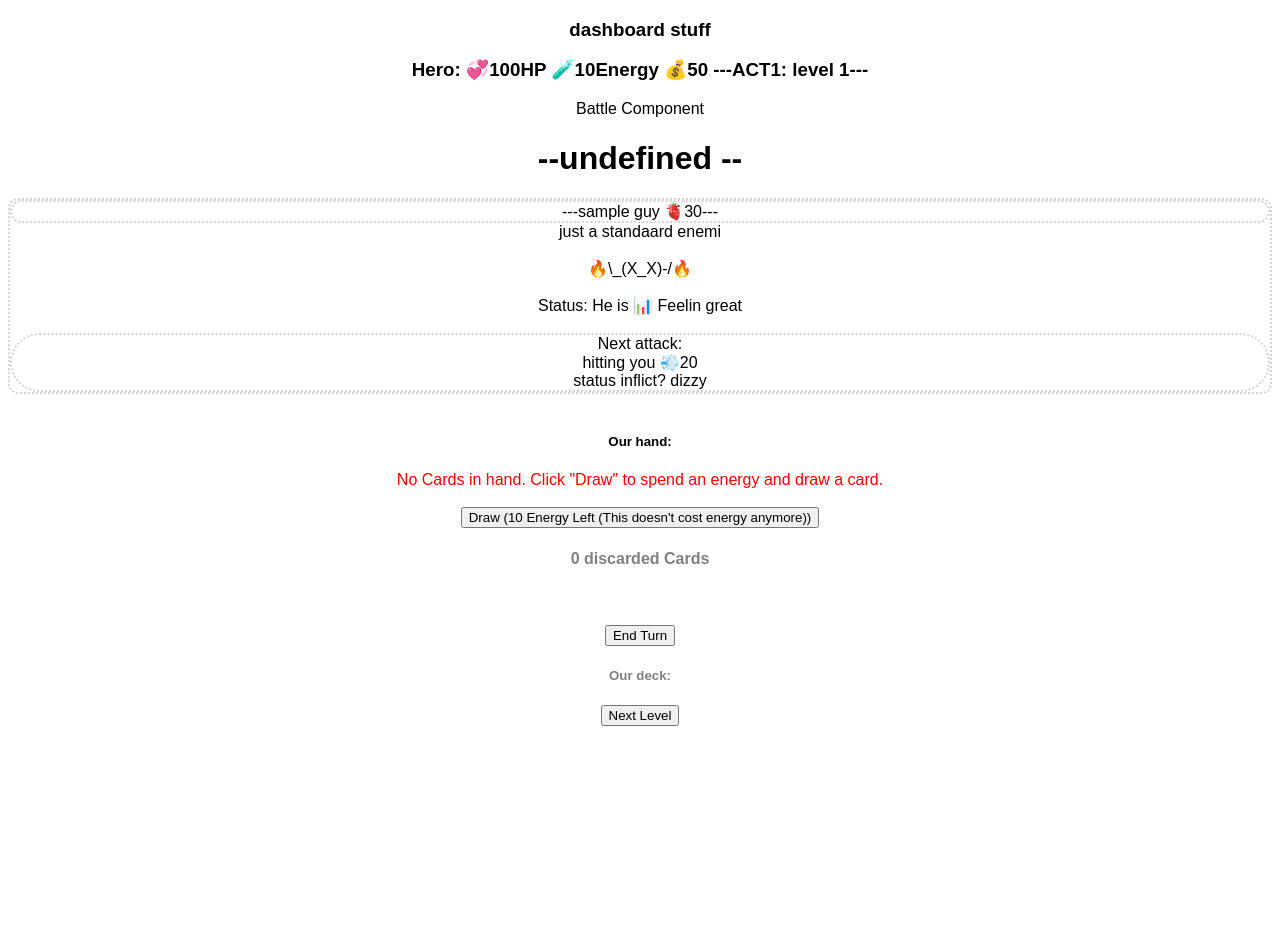
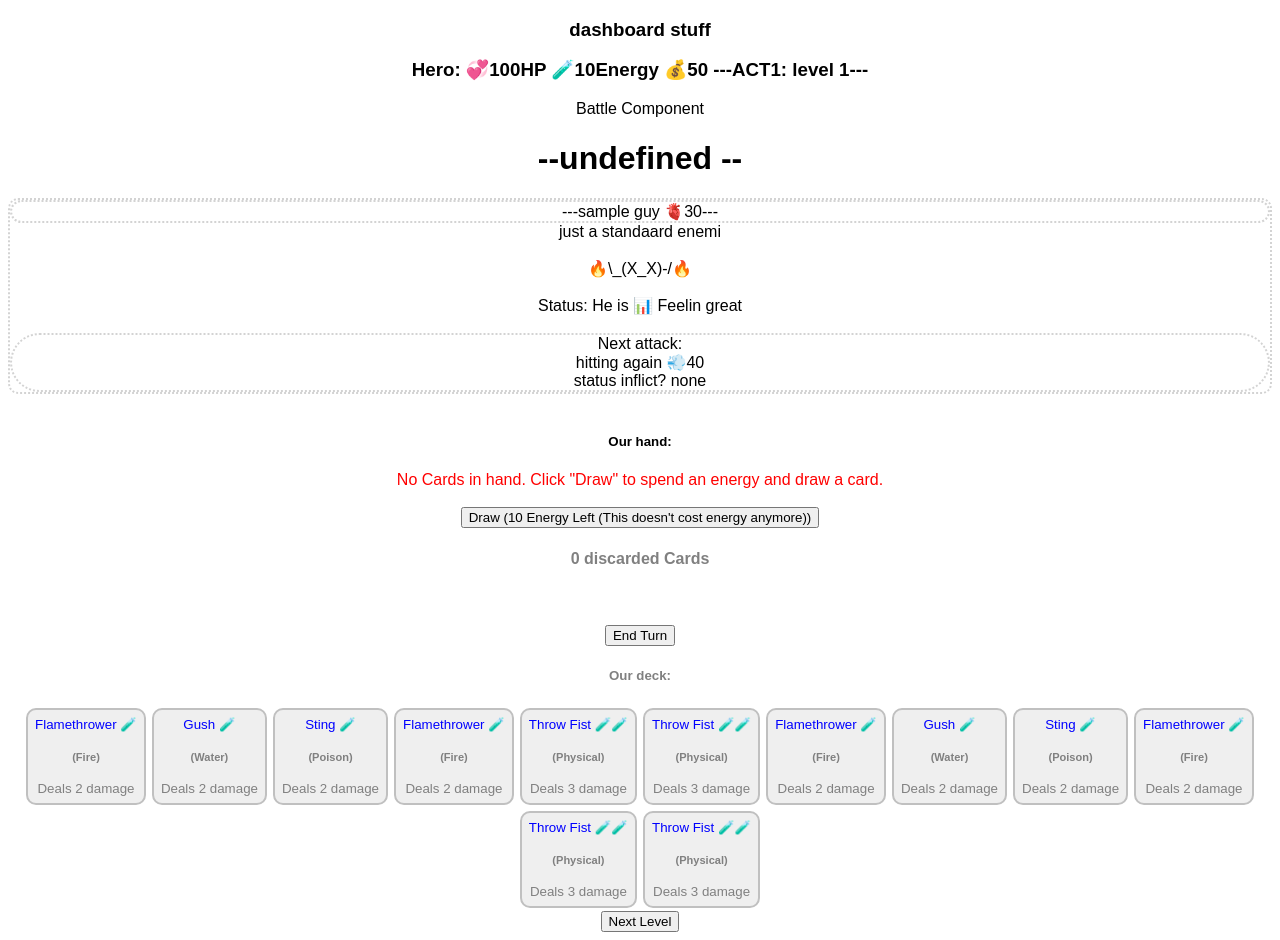
Before and after one commit to p0cket/card-game-fun, a React (Create React App) app: page / in a window 1280 px wide. Both pictures are taken after a click on the button "Next Level". Before the commit the page ends 800 px from the top, so only its background shows below. Built offline with nearby package versions, Linux system fonts and the light colour scheme.

Commit message:
chore: more refactoring, clearing some logs

```diff
--- a/package.json
+++ b/package.json
@@ -7,10 +7,12 @@
   "dependencies": {
     "react": "18.0.0",
     "react-dom": "18.0.0",
-    "react-scripts": "4.0.0"
+    "react-scripts": "^5.0.1"
   },
   "devDependencies": {
     "@babel/runtime": "7.13.8",
+    "eslint": "^8.20.0",
+    "eslint-plugin-react": "^7.30.1",
     "typescript": "4.1.3"
   },
   "scripts": {
--- a/src/App.js
+++ b/src/App.js
@@ -1,13 +1,14 @@
 import "./styles.css";
 import Screen from "./components/Screen";
-import React, { useReducer } from "react";
+import { useReducer } from "react";
 import mapGenerator from "./components/mapGenerator";
-import enemies from "./components/enemies";
+import { enemies, startingData, startingDeck } from "./components/consts";
 
 export const ACTIONS = {
   SET_SCENE: "set_scene",
   SET_MYDATA: "set-mydata",
   SET_ENEMY: "set-enemy",
+  SET_DECK: "set-deck",
   SET_ALERT: "set_alert",
   DRAW_CARD: "draw-card",
   PLAY_CARD: "play-card",
@@ -17,7 +18,7 @@ export const ACTIONS = {
 };
 
 function reducer(gameData, action) {
-  //@TODO when you get a chance, destructure it all
+  // @TODO when you get a chance, destructure it all
   // const {payload} = action;
   switch (action.type) {
     case ACTIONS.SET_SCENE:
@@ -38,6 +39,8 @@ function reducer(gameData, action) {
         ...gameData,
         alert: action.payload.alert,
       };
+    case ACTIONS.SET_DECK:
+      return { ...gameData, deck: action.payload };
     case ACTIONS.DRAW_CARD:
       if (gameData.deck.length > 0) {
         gameData.battle.hand = [...gameData.battle.hand, gameData.deck[0]];
@@ -57,31 +60,55 @@ function reducer(gameData, action) {
       }
     case ACTIONS.PLAY_CARD:
       if (gameData.hero.energy >= action.payload.cost) {
-        gameData.battle.enemy.health =
-          gameData.battle.enemy.health - action.payload.damage;
-        gameData.hero.energy = gameData.hero.energy - action.payload.cost;
-        if (gameData.battle.enemy.health <= 0) {
+        if (gameData.battle.enemy.health - action.payload.damage <= 0) {
           console.log(`you defeated the enemy!`);
+          //also use energy needed to make the card
+          //end battle logic
+          //move to next scene
         }
+        return {
+          ...gameData,
+          battle: {
+            ...gameData.battle,
+            enemy: {
+              ...gameData.battle.enemy,
+              health: gameData.battle.enemy.health - action.payload.damage,
+              energy: gameData.hero.energy - action.payload.cost,
+            },
+          },
+        };
       } else {
         gameData.alert = "Not enough energy to play that card :( ";
       }
       //put the card in the discard
-      return { ...gameData };
+      return gameData;
     case ACTIONS.DISCARD_CARD:
-      gameData.battle.discarded = [
-        ...gameData.battle.discarded,
-        action.payload.cardToRemove,
-      ];
-      return gameData;
-    case ACTIONS.BEGIN_BATTLE:
-      // CAN I DO THIS
-      //this should set the screen to be battle screen
-      gameData.battle.beginning = true;
+      return {
+        ...gameData,
+        battle: {
+          ...gameData.battle,
+          discarded: [
+            ...gameData.battle.discarded,
+            action.payload.cardToRemove,
+          ],
+        },
+      };
+    case ACTIONS.BEGIN_BATTLE: {
+      let shuffledDeck = [];
+      if (gameData.deck.length > 0) {
+        let shuffledDeck = shuffle(startingDeck);
+      } else {
+        let shuffledDeck = shuffle(gameData.length);
+      }
       //then decide the opponent
       setEnemyHandler(gameData, action.payload.enemy);
       setEnemyAtkHandler(gameData, action.payload.startingAtk);
-      return {...gameData};
+      return {
+        ...gameData,
+        battle: { ...gameData.battle, beginning: true },
+        deck: shuffledDeck,
+      };
+    }
     case ACTIONS.END_TURN: {
       const finalHealth = gameData.hero.health - action.payload.damage;
       if (finalHealth > 0) {
@@ -91,7 +118,7 @@ function reducer(gameData, action) {
       } else {
         console.log(`game over man :)`);
       }
-      return {...gameData};
+      return { ...gameData };
     }
     default:
       console.log(`no action type matched, returning gameData`);
@@ -99,100 +126,28 @@ function reducer(gameData, action) {
   }
 }
 
+let map = mapGenerator();
+
 function setEnemyHandler(gameData, action) {
-  // this replaces SET_ENEMY
-  gameData.battle.enemy = action;
-  // ourSetEnemy = action
-  return gameData;
+  return { ...gameData, battle: { ...gameData.battle, enemy: action } };
 }
 function setEnemyAtkHandler(gameData, action) {
-  // this replaces SET_ENEMY_ATTACK
-  gameData.battle.enemy.nextAttack = action;
-  return gameData;
+  return {
+    ...gameData,
+    battle: {
+      ...gameData.battle,
+      enemy: { ...gameData.battle.enemy, nextAttack: action },
+    },
+  };
 }
 
-let startingData = {
-  deck: [],
-  gold: 50,
-  hero: {
-    health: 100,
-    energy: 10,
-    status: "Feeling Fine",
-  },
-  battle: {
-    enemy: {
-      name: "sample guy",
-      bio: "just a standaard enemi",
-      health: "30",
-      energy: 6,
-      status: "Feelin great",
-      nextAttack: "none",
-      attacks: [
-        {
-          name: "hitting you",
-          type: "hit",
-          damage: 20,
-          status: "dizzy",
-        },
-        {
-          name: "hitting again",
-          type: "hit",
-          damage: 40,
-          status: "none",
-        },
-      ],
-    },
-
-    hand: [],
-    discarded: [],
-    beginning: false,
-  },
-  curScene: { scene: "intro", lvl: 0 },
-  alert: "",
+const shuffle = (array) => {
+  return array.sort(() => Math.random() - 0.5);
 };
-
-const types = ["Fire", "Water", "Blood", "Poison"];
-const names = ["FireBreath", "WaterGun", "LifeSteal", "ToxicSplash"];
-const numbers = [1, 2, 3, 4, 5, 6];
-let deck = [];
-let shuffDeck = new Set();
-let preparedDeck = [];
-let map = mapGenerator();
-
-const makeDeck = (emptyDeck) => {
-  for (let i = 0; i < numbers.length; i++) {
-    for (let j = 0; j < types.length; j++) {
-      emptyDeck.push({
-        type: types[j],
-        name: names[j],
-        num: numbers[i],
-        cost: 1,
-      });
-    }
-  }
-};
-
-const shuffle = (thisDeck, shuffledDeck) => {
-  let i = 0;
-  while (i < thisDeck.length) {
-    let num = Math.floor(Math.random() * thisDeck.length);
-    if (!shuffledDeck.has(thisDeck[num])) {
-      shuffledDeck.add(thisDeck[num]);
-      i++;
-    }
-  }
-  //set back from a Set() to an Array
-  preparedDeck = [...shuffledDeck];
-};
-
-makeDeck(deck);
-shuffle(deck, shuffDeck);
 
 export default function App() {
   const [gameData, dispatch] = useReducer(reducer, startingData);
 
-  //---enemy and enemy attack functions
-  // randomness is not pure, time, are all impurity
   const decideEnemy = () => {
     const rndm = Math.floor(Math.random * enemies.length);
     console.log("deciding enemy:", rndm, enemies[rndm], enemies);
@@ -206,17 +161,15 @@ export default function App() {
     const nextATK = gameData.battle.enemy.attacks[randomizeATK];
     return nextATK;
   };
-  //--
+
   const loadNextLevel = () => {
     console.log(`loadNextLevel`);
-    // console.log(` map[gameData.curScene.lvl + 1]: ${map[gameData.curScene.lvl + 1]} , gameData.curScene.lvl + 1:  ${gameData.curScene.lvl + 1}  ]`)
     const nextLevel = {
       scene: map[gameData.curScene.lvl + 1],
       lvl: gameData.curScene.lvl + 1,
     };
     dispatch({ type: ACTIONS.SET_SCENE, payload: nextLevel });
 
-    //I think I can do two dispatches
     const curLevelNum = gameData.curScene.lvl;
     const levelToSet = map[curLevelNum];
     if (levelToSet === "battle") {
@@ -224,13 +177,11 @@ export default function App() {
       const startingAtk = decideEnemyATK();
       dispatch({
         type: ACTIONS.BEGIN_BATTLE,
-        // payload: "start",
-        // enemy: decidedEnemy,
-        // startingAtk: startingAtk,
         payload: {
-          enemy:decidedEnemy,
-          startingAtk: startingAtk
-        }
+          enemy: decidedEnemy,
+          startingAtk: startingAtk,
+          deck: gameData.deck,
+        },
       });
     }
   };
--- a/src/components/Battle.js
+++ b/src/components/Battle.js
@@ -1,8 +1,5 @@
-import PropTypes from 'prop-types';
-import React from 'react';
 import Card from "./Card";
 import Enemy from "./Enemy";
-import { useState, useEffect, useCallback } from "react";
 import ACTIONS from "../App";
 
 const Battle = ({ gameData, dispatch }) => {
@@ -39,13 +36,15 @@ const Battle = ({ gameData, dispatch }) => {
     // let enemyAtk = decideEnemyAtk()
     dispatch({
       type: ACTIONS.END_TURN,
-      payload: {atk: enemyAtk},
+      payload: { atk: enemyAtk },
     });
   };
 
   // 5 cases: beginning, inBattle, victory, reward screen, loss
   // just change the scene to victory, pass the data,
-  const BattleElement = () => {
+  //  {/* different phases will be done through scene changes */}
+  // {!gameData.battle.beginning && <BattleElement />}
+
   return (
     <>
       Battle Component
@@ -85,16 +84,6 @@ const Battle = ({ gameData, dispatch }) => {
   );
 };
 
-  return (
-    <>
-      {/* different phases will be done through scene changes */}
-      {!gameData.battle.beginning && <BattleElement />}
-    </>
-  );
-
-
-};
-
 Card.propTypes = {
   // props.gameData: PropTypes.object,
   // props.dispatch: PropTypes.func,
--- /dev/null
+++ b/src/components/consts.js
@@ -0,0 +1,97 @@
+export const startingDeck = [
+  {type: "Fire", name: "Flamethrower", num: 2, cost: 1},
+  {type: "Water", name: "Gush", num: 2, cost: 1},
+  {type: "Poison", name: "Sting", num: 2, cost: 1},
+  {type: "Fire", name: "Flamethrower", num: 2, cost: 1},
+  {type: "Physical", name: "Throw Fist", num: 3, cost: 2},
+  {type: "Physical", name: "Throw Fist", num: 3, cost: 2},
+  {type: "Fire", name: "Flamethrower", num: 2, cost: 1},
+  {type: "Water", name: "Gush", num: 2, cost: 1},
+  {type: "Poison", name: "Sting", num: 2, cost: 1},
+  {type: "Fire", name: "Flamethrower", num: 2, cost: 1},
+  {type: "Physical", name: "Throw Fist", num: 3, cost: 2},
+  {type: "Physical", name: "Throw Fist", num: 3, cost: 2},
+];
+
+export const startingData = {
+  deck: startingDeck,
+  gold: 50,
+  hero: {
+    health: 100,
+    energy: 10,
+    status: "Feeling Fine",
+  },
+  battle: {
+    enemy: {
+      name: "sample guy",
+      bio: "just a standaard enemi",
+      health: "30",
+      energy: 6,
+      status: "Feelin great",
+      nextAttack: "none",
+      attacks: [
+        {
+          name: "hitting you",
+          type: "hit",
+          damage: 20,
+          status: "dizzy",
+        },
+        {
+          name: "hitting again",
+          type: "hit",
+          damage: 40,
+          status: "none",
+        },
+      ],
+    },
+
+    hand: [],
+    discarded: [],
+    beginning: false,
+  },
+  curScene: { scene: "intro", lvl: 0 },
+  alert: "",
+};
+
+export const enemies = [
+  {
+    name: "EvilMan",
+    health: 30,
+    passive: "none",
+    bio: "A bad dude",
+    attacks: [
+      {
+        name: "flails fist at you",
+        type: "hit",
+        damage: 20,
+        status: "dizzy",
+      },
+      {
+        name: "flails fist HARDER",
+        type: "hit",
+        damage: 40,
+        status: "none",
+      },
+    ],
+  },
+  {
+    name: "Lackey",
+    health: 15,
+    passive: "heal",
+    bio: "A bad dude's smaller dude",
+    attacks: [
+      {
+        name: "flails fist weakly",
+        type: "hit",
+        damage: 11,
+        status: "dizzy",
+      },
+      {
+        name: "teeny punch",
+        type: "hit",
+        damage: 5,
+        status: "none",
+      },
+    ],
+  },
+];
--- a/src/components/enemies.js
+++ /dev/null
@@ -1,44 +0,0 @@
-const enemies = [
-  {
-    name: "EvilMan",
-    health: 30,
-    passive: "none",
-    bio: "A bad dude",
-    attacks: [
-      {
-        name: "flails fist at you",
-        type: "hit",
-        damage: 20,
-        status: "dizzy"
-      },
-      {
-        name: "flails fist HARDER",
-        type: "hit",
-        damage: 40,
-        status: "none"
-      }
-    ]
-  },
-  {
-    name: "Lackey",
-    health: 15,
-    passive: "heal",
-    bio: "A bad dude's smaller dude",
-    attacks: [
-      {
-        name: "flails fist weakly",
-        type: "hit",
-        damage: 11,
-        status: "dizzy"
-      },
-      {
-        name: "teeny punch",
-        type: "hit",
-        damage: 5,
-        status: "none"
-      }
-    ]
-  }
-];
-
-export default enemies;
--- a/src/index.js
+++ b/src/index.js
@@ -1,4 +1,4 @@
-import { StrictMode } from "react";
+import React from 'react'
 import { createRoot } from "react-dom/client";
 
 import App from "./App";
@@ -7,7 +7,5 @@ const rootElement = document.getElementById("root");
 const root = createRoot(rootElement);
 
 root.render(
-  <StrictMode>
     <App />
-  </StrictMode>
 );
```
Also changed, not shown: src/components/Card.js (+4 -7 lines), src/components/Screen.js (+5 -24 lines), .eslintrc.json, 1 other file (tests, documents, lock files or other folders). Lines whose indentation alone changed are shown as unchanged.
